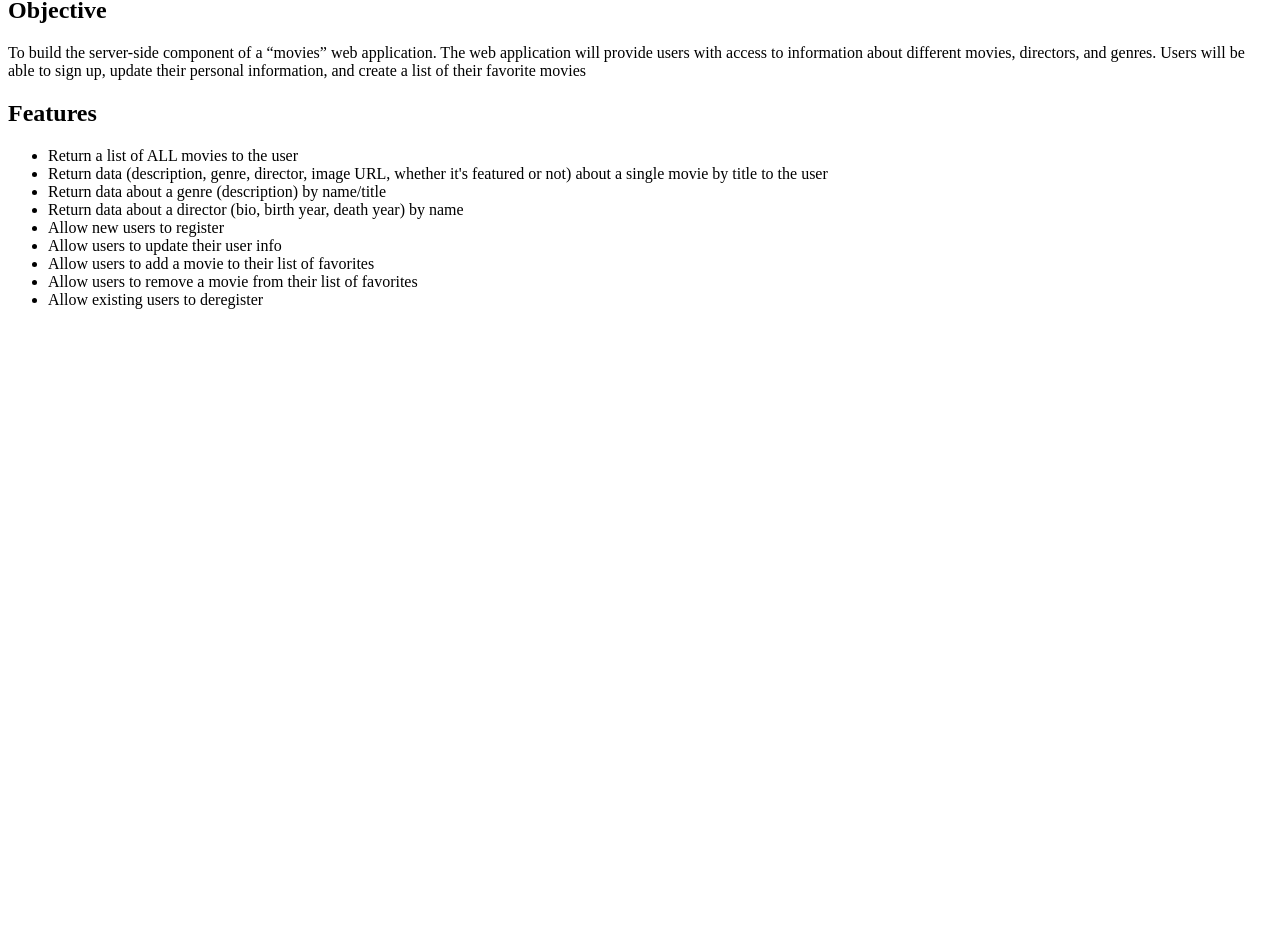
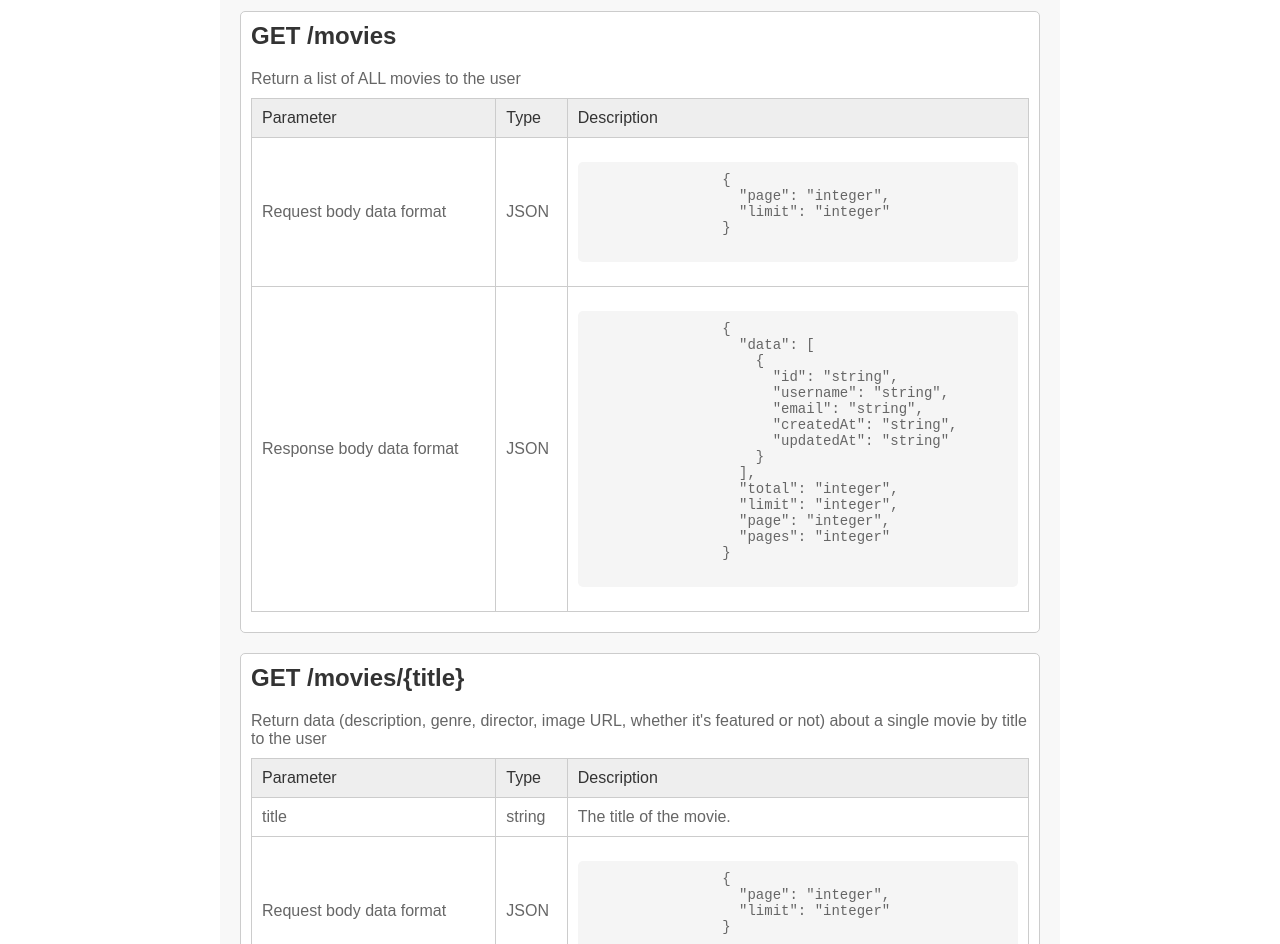
Before and after one commit to kjb92/myFlix, a website: page public/documentation.html in a window 1280 px wide. Shown: the part 83-1027 px from the top of the page. Before the commit the page ends 800 px from the top, so only its background shows below. Drawn offline with Linux system fonts and the light colour scheme.

Commit message:
Setup API documentation page with stylings

```diff
--- a/public/documentation.html
+++ b/public/documentation.html
@@ -3,33 +3,123 @@
   <head>
     <meta charset="utf-8">
     <meta name="viewport" content="width=device-width, initial-scale=1">
-    <title>Documentation | myFlix</title>
+    <title>API Documentation | myFlix</title>
+    <link rel="stylesheet" href="styles.css">
   </head>
   <body>
-    <h1>Documentation</h1>
-    <div>
-      <h2>Objective</h2>
-      <p>
-        To build the server-side component of a “movies” web application. The web
-        application will provide users with access to information about different
-        movies, directors, and genres. Users will be able to sign up, update their
-        personal information, and create a list of their favorite movies
-      </p>
+    <div class="sidebar hidden">
+      <ul>
+        <li><a href="#users">GET /users</a></li>
+        <li><a href="#user">GET /users/{id}</a></li>
+        <li><a href="#movies">GET /movies</a></li>
+        <li><a href="#movie">GET /movies/{title}</a></li>
+        <li><a href="#movie-post">POST /movies</a></li>
+        <li><a href="#movie-put">PUT /movies/{title}</a></li>
+        <li><a href="#movie-delete">DELETE /movies/{title}</a></li>
+      </ul>
     </div>
-    <div>
-      <h2>Features</h2>
-      <ul>
-        <li>Return a list of ALL movies to the user</li>
-        <li>Return data (description, genre, director, image URL, whether it's featured or not) about a single movie by
-            title to the user</li>
-        <li>Return data about a genre (description) by name/title</li>
-        <li>Return data about a director (bio, birth year, death year) by name</li>
-        <li>Allow new users to register</li>
-        <li>Allow users to update their user info</li>
-        <li>Allow users to add a movie to their list of favorites</li>
-        <li>Allow users to remove a movie from their list of favorites</li>
-        <li>Allow existing users to deregister</li>
-      </ul>
+    <div class="container">
+      <h1>API Documentation</h1>
+      <div class="endpoint" id="ep-get-movies">
+        <h2>GET /movies</h2>
+        <p>Return a list of ALL movies to the user</p>
+        <table>
+          <tr>
+            <th>Parameter</th>
+            <th>Type</th>
+            <th>Description</th>
+          </tr>
+          <tr>
+            <td>Request body data format</td>
+            <td>JSON</td>
+            <td>
+              <pre>
+                {
+                  "page": "integer",
+                  "limit": "integer"
+                }
+              </pre>
+            </td>
+          </tr>
+          <tr>
+            <td>Response body data format</td>
+            <td>JSON</td>
+            <td>
+              <pre>
+                {
+                  "data": [
+                    {
+                      "id": "string",
+                      "username": "string",
+                      "email": "string",
+                      "createdAt": "string",
+                      "updatedAt": "string"
+                    }
+                  ],
+                  "total": "integer",
+                  "limit": "integer",
+                  "page": "integer",
+                  "pages": "integer"
+                }
+              </pre>
+            </td>
+          </tr>
+        </table>
+      </div>
+      <div class="endpoint" id="ep-get-movie-data">
+        <h2>GET /movies/{title}</h2>
+        <p>Return data (description, genre, director,
+          image URL, whether it's featured or not) about
+          a single movie by title to the user
+        </p>
+        <table>
+          <tr>
+            <th>Parameter</th>
+            <th>Type</th>
+            <th>Description</th>
+          </tr>
+          <tr>
+            <td>title</td>
+            <td>string</td>
+            <td>The title of the movie.</td>
+          </tr>
+          <tr>
+            <td>Request body data format</td>
+            <td>JSON</td>
+            <td>
+              <pre>
+                {
+                  "page": "integer",
+                  "limit": "integer"
+                }
+              </pre>
+            </td>
+          </tr>
+          <tr>
+            <td>Response body data format</td>
+            <td>JSON</td>
+            <td>
+              <pre>
+                {
+                  "data": [
+                    {
+                      "id": "string",
+                      "username": "string",
+                      "email": "string",
+                      "createdAt": "string",
+                      "updatedAt": "string"
+                    }
+                  ],
+                  "total": "integer",
+                  "limit": "integer",
+                  "page": "integer",
+                  "pages": "integer"
+                }
+              </pre>
+            </td>
+          </tr>
+        </table>
+      </div>
     </div>
   </body>
 </html>
--- /dev/null
+++ b/public/styles.css
@@ -0,0 +1,109 @@
+/* Styles for the main container */
+.container {
+  max-width: 800px;
+  margin: 0 auto;
+  padding: 20px;
+  font-family: sans-serif;
+  background-color: #f8f8f8;
+}
+
+/* Styles for the heading */
+h1 {
+  margin-top: 0;
+  text-align: center;
+  font-size: 36px;
+  color: #333;
+}
+
+/* Styles for the API endpoint section */
+.endpoint {
+  margin-bottom: 20px;
+  border: 1px solid #ccc;
+  border-radius: 5px;
+  padding: 10px;
+  background-color: #fff;
+}
+
+/* Styles for the endpoint heading */
+.endpoint h2 {
+  margin-top: 0;
+  font-size: 24px;
+  color: #333;
+}
+
+/* Styles for the endpoint description */
+.endpoint p {
+  margin-bottom: 10px;
+  font-size: 16px;
+  color: #666;
+}
+
+/* Styles for the endpoint table */
+.endpoint table {
+  border-collapse: collapse;
+  width: 100%;
+  margin-bottom: 10px;
+}
+
+/* Styles for the endpoint table headers */
+.endpoint th {
+  border: 1px solid #ccc;
+  padding: 10px;
+  background-color: #eee;
+  font-weight: normal;
+  text-align: left;
+  color: #333;
+}
+
+/* Styles for the endpoint table cells */
+.endpoint td {
+  border: 1px solid #ccc;
+  padding: 10px;
+  font-size: 16px;
+  color: #666;
+}
+
+/* Style for the preformatted JSON data */
+pre {
+  white-space: pre-wrap;
+  word-wrap: break-word;
+  font-family: monospace;
+  font-size: 14px;
+  background-color: #f5f5f5;
+  padding: 10px;
+  border-radius: 5px;
+}
+
+
+/* set height and width of sidebar */
+.sidebar {
+  height: 100%;
+  width: 200px;
+  position: fixed;
+  z-index: 1;
+  top: 0;
+  left: 0;
+  background-color: #f1f1f1;
+  overflow-x: hidden;
+  padding-top: 20px;
+}
+
+/* style for links in sidebar */
+.sidebar a {
+  padding: 6px 8px 6px 16px;
+  text-decoration: none;
+  font-size: 20px;
+  color: #000;
+  display: block;
+}
+
+/* add hover effect to links */
+.sidebar a:hover {
+  color: #fff;
+  background-color: #555;
+}
+
+/* hide an element */
+.hidden {
+  display: none;
+}
```
